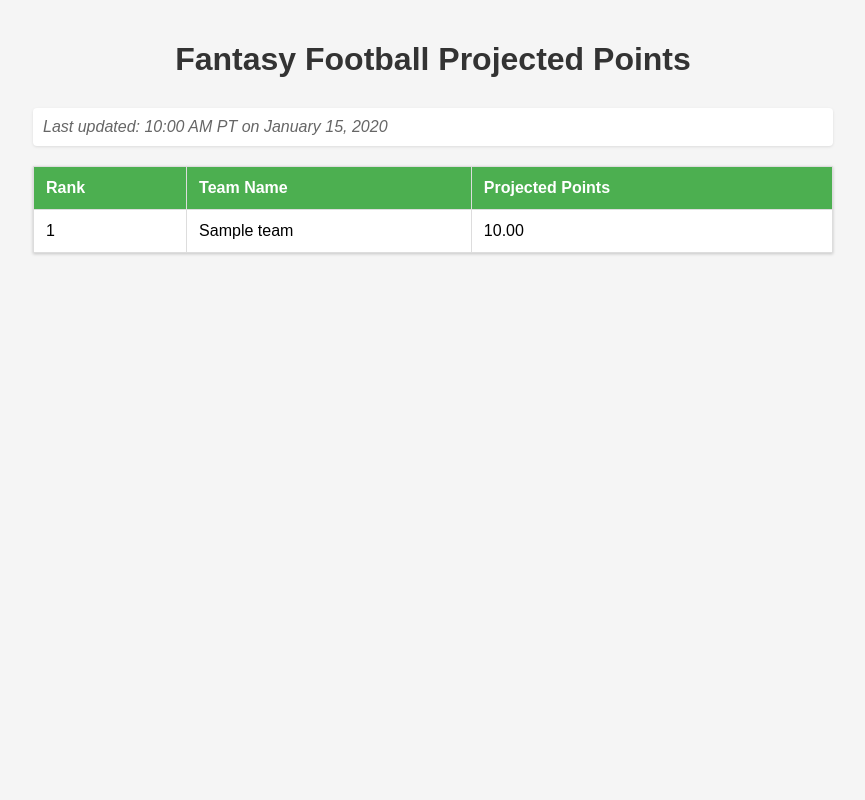
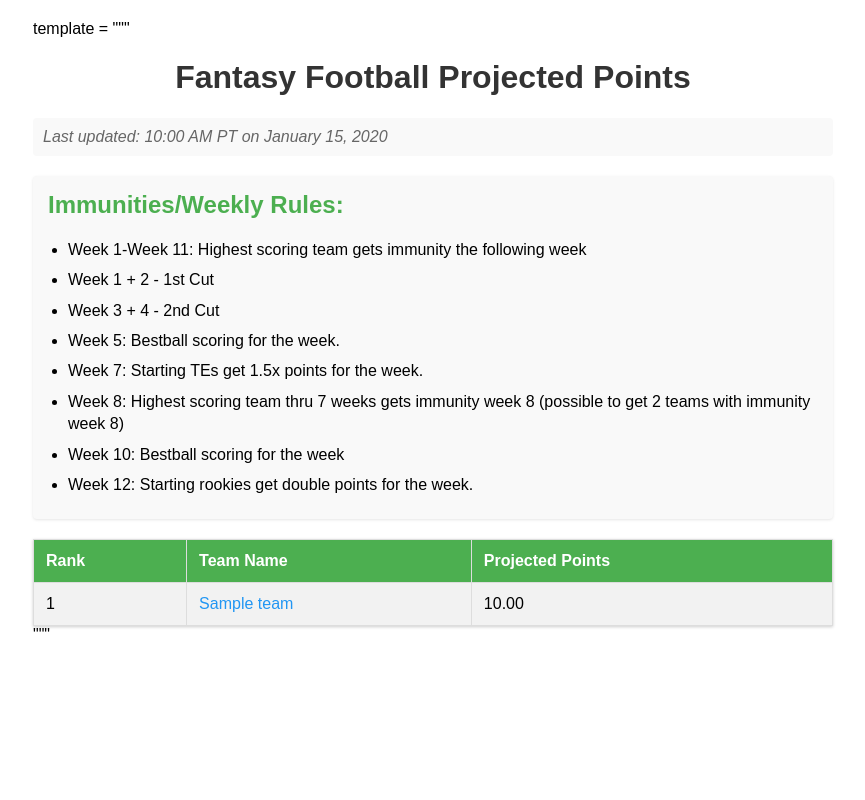
Before and after one commit to drtomaslight/LoOG-Guillotine-, a Flask app: template templates/rankings.html in a window 1280 px wide. Shown: the whole page, without its empty margins (207-1072 px from the left). Run offline with Flask 2, Linux system fonts and the light colour scheme; the template is opened without the code that fills it: most values are stand-ins (such as "Sample title", 1, 10 or a date in 2020).

Commit message:
Update rankings.html

```diff
--- a/templates/rankings.html
+++ b/templates/rankings.html
@@ -1,26 +1,25 @@
+        template = """
         <!DOCTYPE html>
         <html>
         <head>
-    <title>Fantasy Football Projections</title>
-    <meta http-equiv="refresh" content="300"> <!-- Refresh page every 5 minutes -->
+            <title>League of Ordinary Gentlemen Guillotine Projections</title>
+            <meta http-equiv="refresh" content="60">
             <style>
                 body {
                     font-family: Arial, sans-serif;
+                    margin: 0 auto;
                     max-width: 800px;
-            margin: 0 auto;
                     padding: 20px;
-            background-color: #f5f5f5;
                 }
                 table {
+                    border-collapse: collapse;
                     width: 100%;
-            border-collapse: collapse;
                     margin-top: 20px;
-            background-color: white;
                     box-shadow: 0 1px 3px rgba(0,0,0,0.2);
                 }
                 th, td {
+                    border: 1px solid #ddd;
                     padding: 12px;
-            border: 1px solid #ddd;
                     text-align: left;
                 }
                 th {
@@ -28,53 +27,91 @@
                     color: white;
                 }
                 tr:nth-child(even) {
-            background-color: #f9f9f9;
+                    background-color: #f2f2f2;
                 }
                 tr:hover {
-            background-color: #f5f5f5;
+                    background-color: #ddd;
                 }
                 .last-updated {
                     color: #666;
                     font-style: italic;
                     margin-bottom: 20px;
-            background-color: white;
                     padding: 10px;
+                    background-color: #f9f9f9;
                     border-radius: 4px;
+                }
+                h1, h2 {
+                    color: #333;
+                    text-align: center;
+                }
+                a {
+                    color: #2196F3;
+                    text-decoration: none;
+                }
+                a:hover {
+                    text-decoration: underline;
+                    color: #0D47A1;
+                }
+                .rules {
+                    background-color: #f9f9f9;
+                    padding: 15px;
+                    border-radius: 4px;
+                    margin: 20px 0;
                     box-shadow: 0 1px 3px rgba(0,0,0,0.1);
                 }
-        h1 {
-            color: #333;
-            text-align: center;
-            margin-bottom: 30px;
+                .rules h2 {
+                    margin-top: 0;
+                    color: #4CAF50;
+                    text-align: left;
+                }
+                .rules ul {
+                    margin: 0;
+                    padding-left: 20px;
+                }
+                .rules li {
+                    margin-bottom: 8px;
+                    line-height: 1.4;
                 }
             </style>
         </head>
         <body>
             <h1>Fantasy Football Projected Points</h1>
-
-    {% if last_updated %}
             <div class="last-updated">
                 Last updated: {{ last_updated.strftime('%I:%M %p PT on %B %d, %Y') }}
             </div>
-    {% endif %}
+
+            <div class="rules">
+                <h2>Immunities/Weekly Rules:</h2>
+                <ul>
+                    <li>Week 1-Week 11: Highest scoring team gets immunity the following week</li>
+                    <li>Week 1 + 2 - 1st Cut</li>
+                    <li>Week 3 + 4 - 2nd Cut</li>
+                    <li>Week 5: Bestball scoring for the week.</li>
+                    <li>Week 7: Starting TEs get 1.5x points for the week.</li>
+                    <li>Week 8: Highest scoring team thru 7 weeks gets immunity week 8 (possible to get 2 teams with immunity week 8)</li>
+                    <li>Week 10: Bestball scoring for the week</li>
+                    <li>Week 12: Starting rookies get double points for the week.</li>
+                </ul>
+            </div>
 
             <table>
-        <thead>
                 <tr>
                     <th>Rank</th>
                     <th>Team Name</th>
                     <th>Projected Points</th>
                 </tr>
-        </thead>
-        <tbody>
                 {% for team in teams %}
                 <tr>
                     <td>{{ loop.index }}</td>
-                <td>{{ team.team_name }}</td>
+                    <td>
+                        <a href="https://football.fantasysports.yahoo.com/f1/723352/{{ team.team_number }}" target="_blank">
+                            {{ team.team_name }}
+                        </a>
+                    </td>
                     <td>{{ "%.2f"|format(team.projected_points) }}</td>
                 </tr>
                 {% endfor %}
-        </tbody>
             </table>
         </body>
         </html>
+        """
```
Lines whose indentation alone changed are shown as unchanged.
